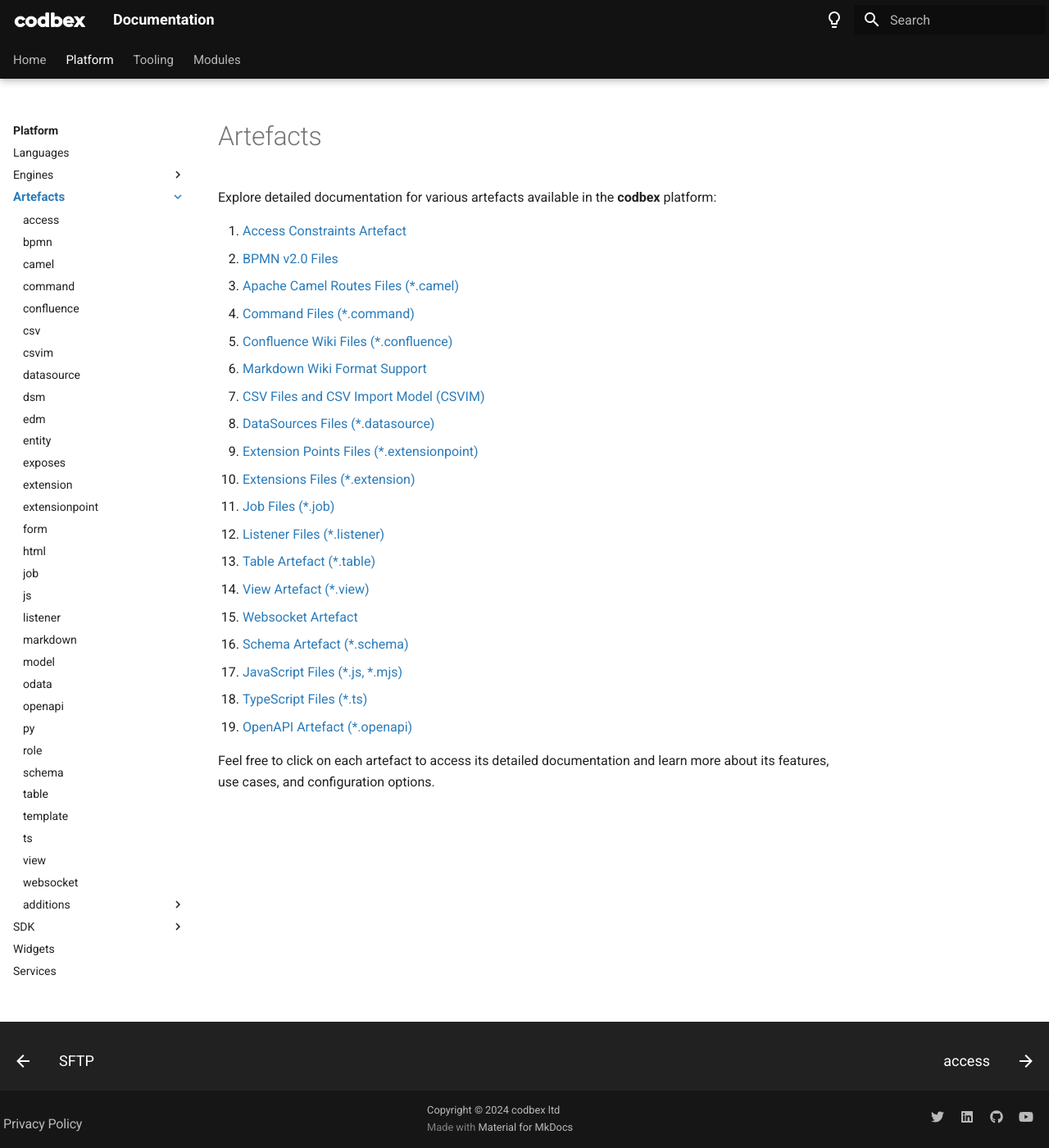
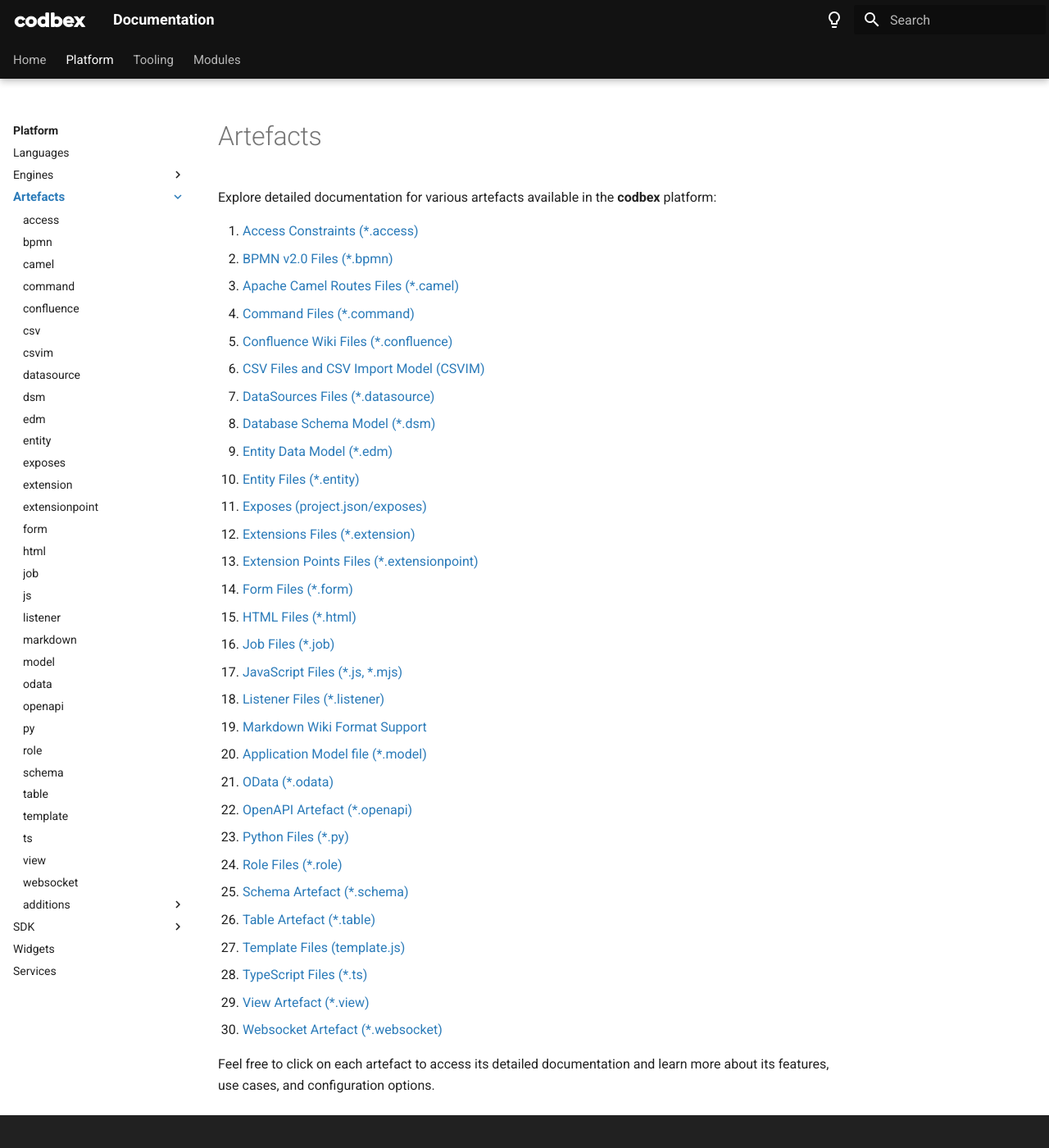
Before and after one commit to codbex/codbex-documentation, an MkDocs documentation site: the page built from docs/platform/artefacts/index.md, in a window 1280 px wide and 1400 px high. Shown: the whole window at 82% size. Built offline with MkDocs 1.6.1 and Material for MkDocs 9.7.7, drawn with Linux system fonts in a browser that asks for light colours.

Commit message:
artefacts index updated

```diff
--- a/docs/platform/artefacts/index.md
+++ b/docs/platform/artefacts/index.md
@@ -2,24 +2,35 @@
 
 Explore detailed documentation for various artefacts available in the __codbex__ platform:
 
-1. [Access Constraints Artefact](access.md)
-2. [BPMN v2.0 Files](bpmn.md)
-3. [Apache Camel Routes Files (*.camel)](camel.md)
-4. [Command Files (*.command)](command.md)
-5. [Confluence Wiki Files (*.confluence)](confluence.md)
-6. [Markdown Wiki Format Support](markdown.md)
-7. [CSV Files and CSV Import Model (CSVIM)](csvim.md)
-8. [DataSources Files (*.datasource)](datasource.md)
-9. [Extension Points Files (*.extensionpoint)](extensionpoint.md)
-10. [Extensions Files (*.extension)](extension.md)
-11. [Job Files (*.job)](job.md)
-12. [Listener Files (*.listener)](listener.md)
-13. [Table Artefact (*.table)](table.md)
-14. [View Artefact (*.view)](view.md)
-15. [Websocket Artefact](websocket.md)
-16. [Schema Artefact (*.schema)](schema.md)
-17. [JavaScript Files (*.js, *.mjs)](js.md)
-18. [TypeScript Files (*.ts)](ts.md)
-19. [OpenAPI Artefact (*.openapi)](openapi.md)
+1. [Access Constraints (*.access)](access.md)
+1. [BPMN v2.0 Files (*.bpmn)](bpmn.md)
+1. [Apache Camel Routes Files (*.camel)](camel.md)
+1. [Command Files (*.command)](command.md)
+1. [Confluence Wiki Files (*.confluence)](confluence.md)
+1. [CSV Files and CSV Import Model (CSVIM)](csvim.md)
+1. [DataSources Files (*.datasource)](datasource.md)
+1. [Database Schema Model (*.dsm)](dsm.md)
+1. [Entity Data Model (*.edm)](edm.md)
+1. [Entity Files (*.entity)](entity.md)
+1. [Exposes (project.json/exposes)](exposes.md)
+1. [Extensions Files (*.extension)](extension.md)
+1. [Extension Points Files (*.extensionpoint)](extensionpoint.md)
+1. [Form Files (*.form)](form.md)
+1. [HTML Files (*.html)](html.md)
+1. [Job Files (*.job)](job.md)
+1. [JavaScript Files (*.js, *.mjs)](js.md)
+1. [Listener Files (*.listener)](listener.md)
+1. [Markdown Wiki Format Support](markdown.md)
+1. [Application Model file (*.model)](model.md)
+1. [OData (*.odata)](odata.md)
+1. [OpenAPI Artefact (*.openapi)](openapi.md)
+1. [Python Files (*.py)](python.md)
+1. [Role Files (*.role)](role.md)
+1. [Schema Artefact (*.schema)](schema.md)
+1. [Table Artefact (*.table)](table.md)
+1. [Template Files (template.js)](template.md)
+1. [TypeScript Files (*.ts)](ts.md)
+1. [View Artefact (*.view)](view.md)
+1. [Websocket Artefact (*.websocket)](websocket.md)
 
 Feel free to click on each artefact to access its detailed documentation and learn more about its features, use cases, and configuration options.
```
